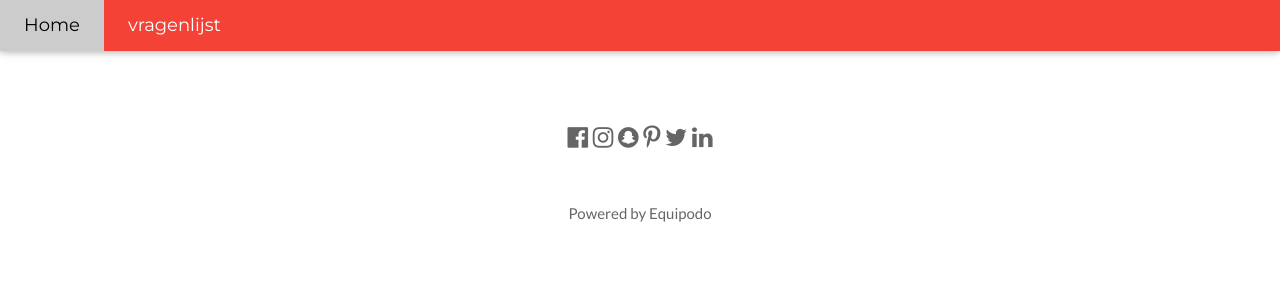
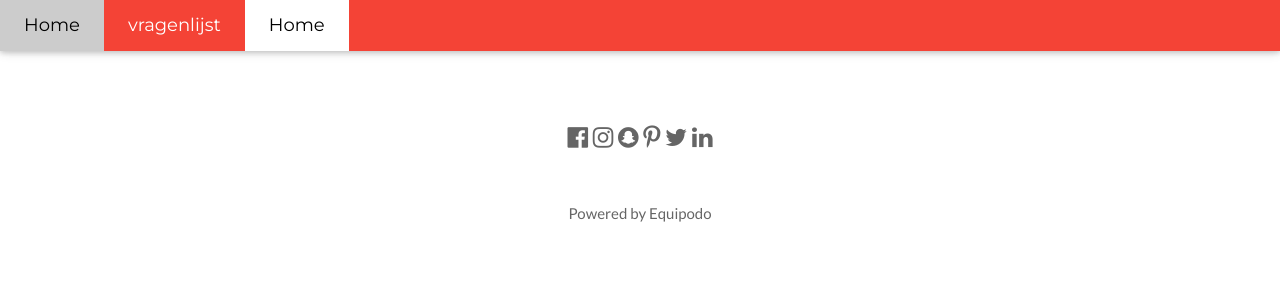
Before and after one commit to DyonHEH/projectP4, a PHP site: page /antwoordenVragen.php in a window 1280 px wide. Shown: the top 300 px of the page. Run offline with PHP 8.4, Linux system fonts and the light colour scheme; data that the repository does not hold is empty.

Commit message:
gamepage

```diff
--- a/project_periode4/header.php
+++ b/project_periode4/header.php
@@ -25,6 +25,7 @@
         <a class="w3-bar-item w3-button w3-hide-medium w3-hide-large w3-right w3-padding-large w3-hover-white w3-large w3-red" href="javascript:void(0);" onclick="myFunction()" title="Toggle Navigation Menu"><i class="fa fa-bars"></i></a>
         <a href="homepage.php" class="w3-bar-item w3-button w3-padding-large w3-white">Home</a>
         <a href="vragenlijst.php" class="w3-bar-item w3-button w3-hide-small w3-padding-large w3-hover-white">vragenlijst</a>
+        <a href="gamepage.php" class="w3-bar-item w3-button w3-padding-large w3-white">Home</a>
     </div>
 
     <!-- Navbar on small screens -->
```
